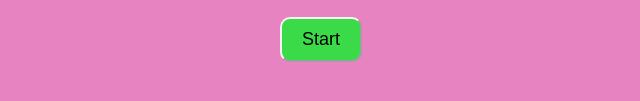
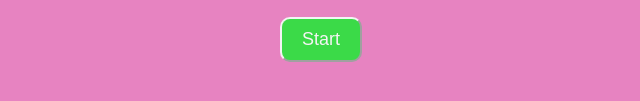
Before and after one commit to OKEYCODED/shaky, a plain HTML site: page index.html in a window 1280 px wide. Shown: the part 373-474 px from the top of the page, 319-959 px from the left. Drawn offline with nearby package versions, Linux system fonts and the light colour scheme.

Commit message:
Update styles.css

```diff
--- a/styles.css
+++ b/styles.css
@@ -28,6 +28,7 @@
   border-color: #f4f4f4;
   background-color: rgb(59, 218, 72);
   border-radius: 10px;
+  color: #f4f4f4;
 }
 
 .message {
```
